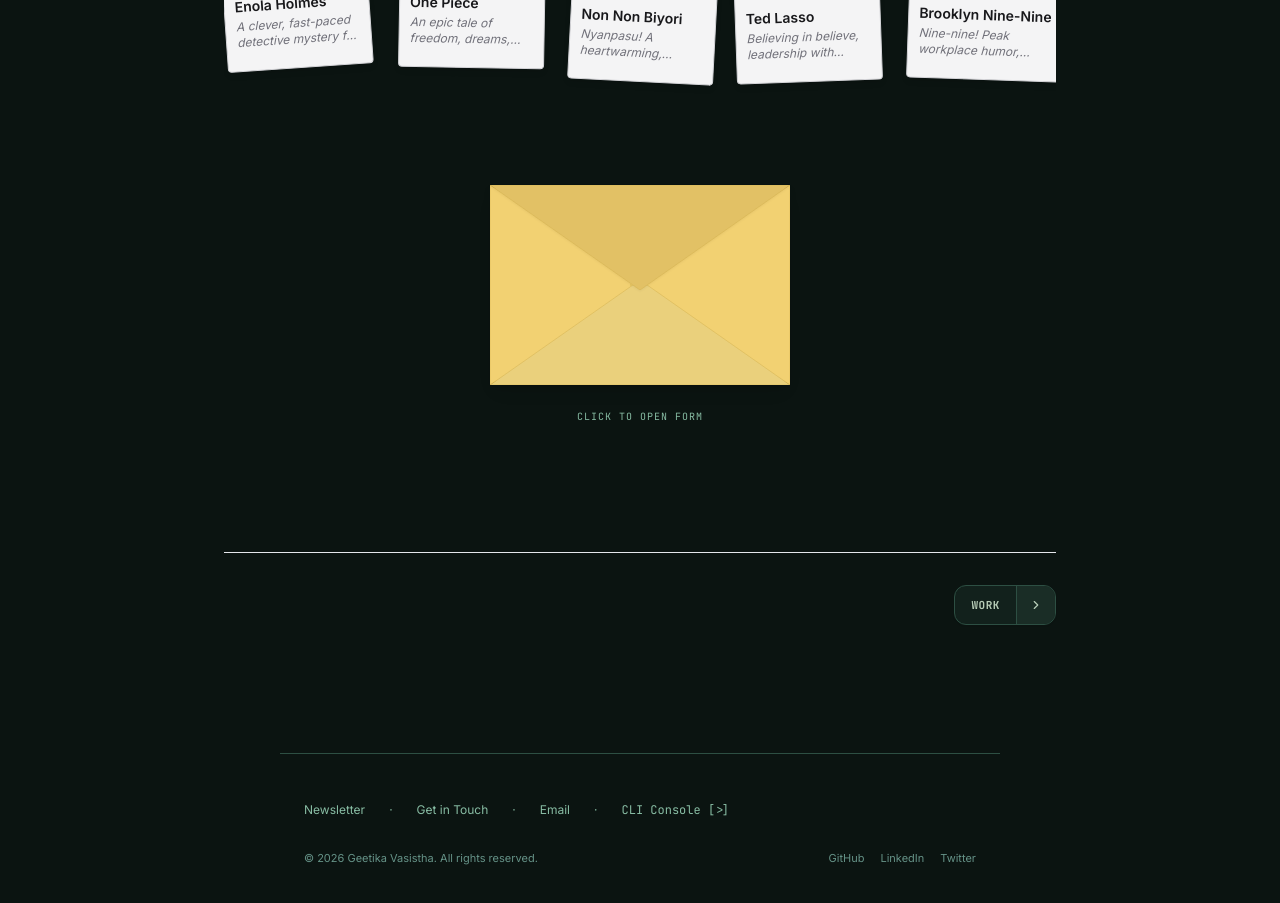
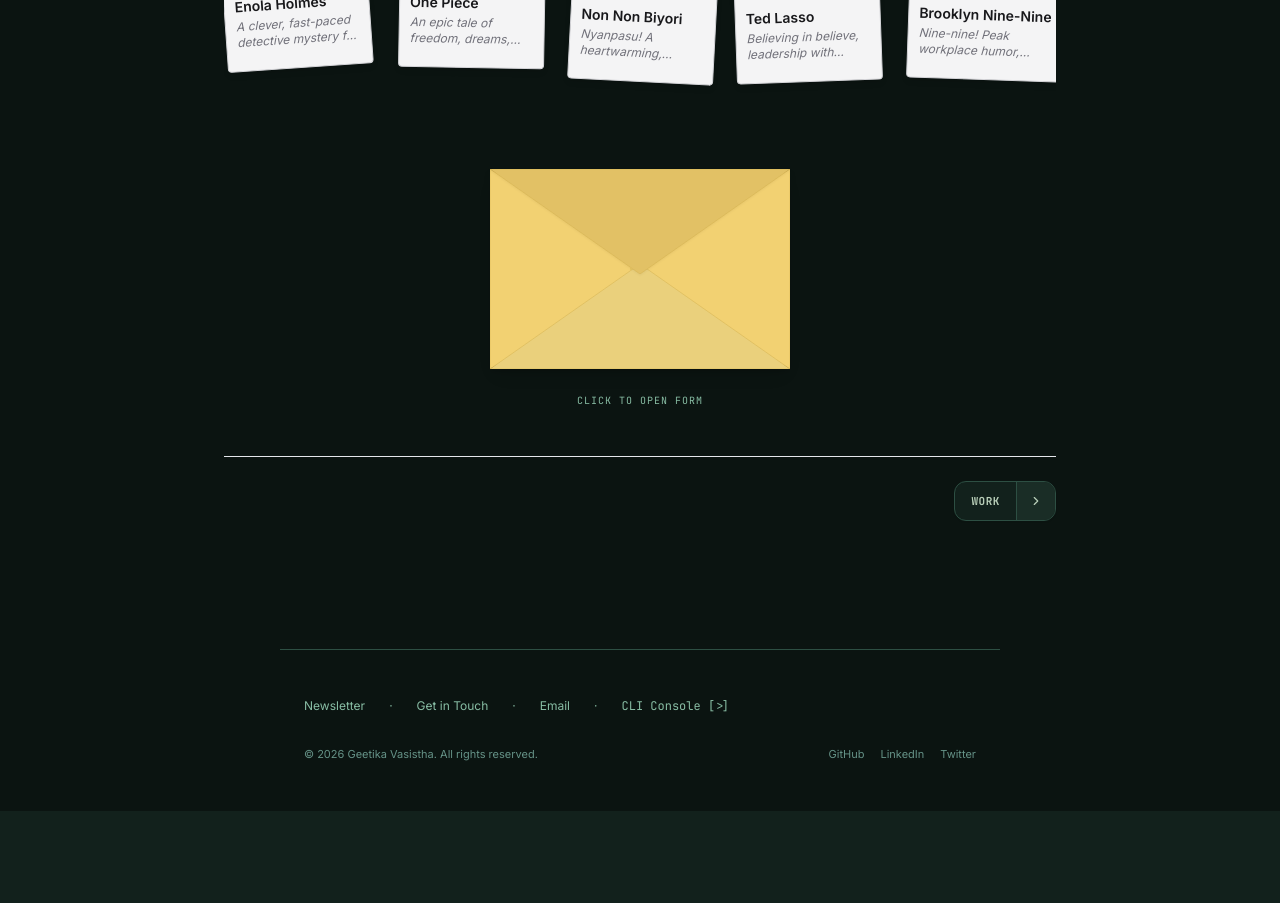
Before and after one commit to geetikavasistha-01/Geetika-s-Portfolio, a React (Vite) app in the folder frontend/: page / in a window 1280 px wide. Shown: the part 4080-4983 px from the top of the page. After the commit the page ends 4891 px from the top, so only its background shows below. Built offline with nearby package versions, Linux system fonts and the light colour scheme; no server answers; a web font is replaced by a local one.

Commit message:
style: reduce vertical empty spacing between interactive envelope and pagination/footer

```diff
--- a/frontend/src/components/ui/InteractiveEnvelope.tsx
+++ b/frontend/src/components/ui/InteractiveEnvelope.tsx
@@ -16,7 +16,7 @@ export default function InteractiveEnvelope() {
   return (
     <Link
       to="/contact"
-      className="relative flex flex-col items-center justify-center w-full py-16 group select-none"
+      className="relative flex flex-col items-center justify-center w-full pt-12 pb-6 group select-none"
       onMouseEnter={() => setIsHovered(true)}
       onMouseLeave={() => setIsHovered(false)}
     >
--- a/frontend/src/components/ui/PagePagination.tsx
+++ b/frontend/src/components/ui/PagePagination.tsx
@@ -37,7 +37,7 @@ export default function PagePagination() {
   const nextPage = currentIndex < pages.length - 1 ? pages[currentIndex + 1] : null;
 
   return (
-    <div className="mt-16 pt-8 border-t border-border/40 flex items-center justify-between w-full select-none">
+    <div className="mt-6 pt-6 border-t border-border/40 flex items-center justify-between w-full select-none">
       {/* Previous Button */}
       <div className="flex-1 flex justify-start">
         {prevPage ? (
```
